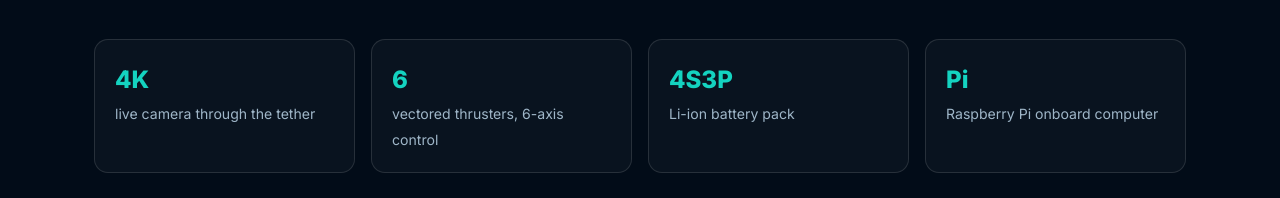
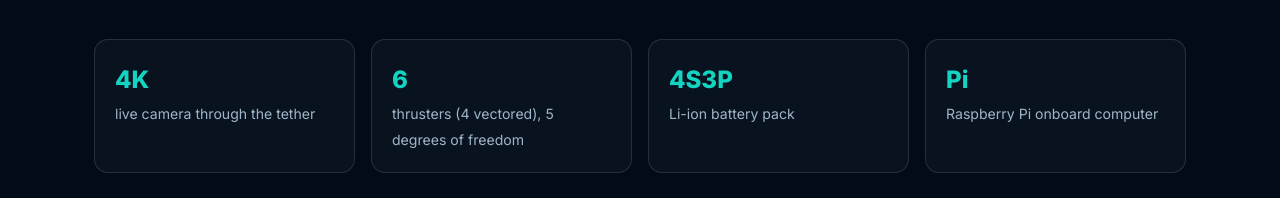
Before and after one commit to BSM8SASSI/bassam-sassi.github.io, a plain HTML site: page deeplook/index.html in a window 1280 px wide. Shown: the part 8751-8949 px from the top of the page. Drawn offline with Linux system fonts and the light colour scheme.

Commit message:
DeepLook page: 6 thrusters (4 vectored), 5 degrees of freedom
Co-Authored-By: Claude Opus 5.5 <noreply@anthropic.com>
Claude-Session: https://claude.ai/code/session_018UDQdoKbR3PgqXXLC2aZdi

```diff
--- a/deeplook/index.html
+++ b/deeplook/index.html
@@ -404,7 +404,7 @@ footer a{color:#9fb6c8}
   </div>
   <div class="specs">
     <div class="spec reveal"><b>4K</b><span>live camera through the tether</span></div>
-    <div class="spec reveal d1"><b>6</b><span>vectored thrusters, 6-axis control</span></div>
+    <div class="spec reveal d1"><b>6</b><span>thrusters (4 vectored), 5 degrees of freedom</span></div>
     <div class="spec reveal d2"><b>4S3P</b><span>Li-ion battery pack</span></div>
     <div class="spec reveal d3"><b>Pi</b><span>Raspberry Pi onboard computer</span></div>
   </div>
```
